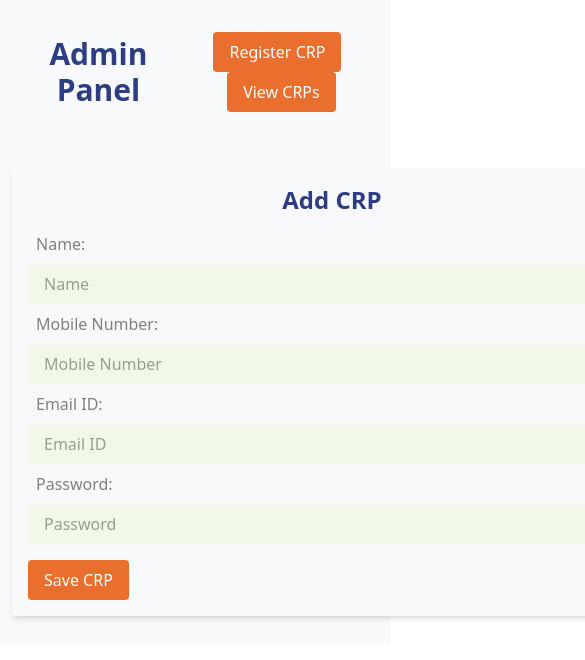
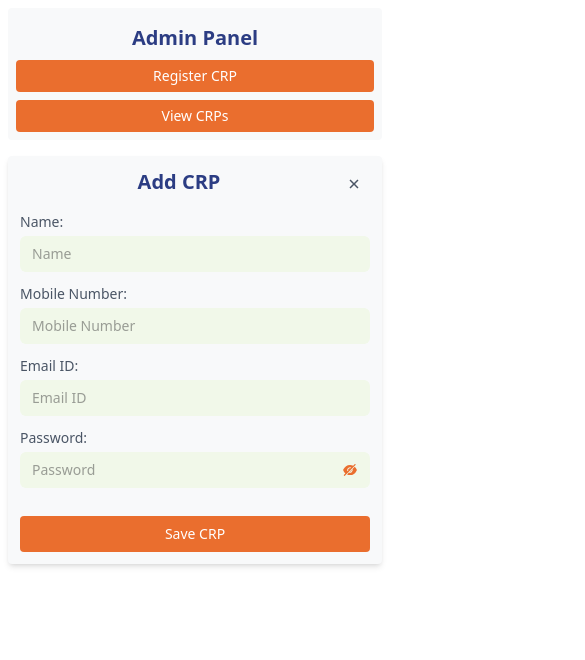
Before and after one commit to Chaitali1210/bachatGat, a React (Vite) app: page /admin in a window 390 px wide. Both pictures are taken after a click on the button "Register CRP". Shown: the top 660 px of the page, 585 px wide, since content can reach past the window. Built offline with nearby package versions, Linux system fonts and the light colour scheme.

Commit message:
changes in css and responsive

```diff
--- a/src/components/AdminPanel.jsx
+++ b/src/components/AdminPanel.jsx
@@ -1,4 +1,4 @@
-import React, { useState } from 'react';
+import React, { useState, useEffect } from 'react';
 import { IoCloseSharp } from "react-icons/io5";
 import { RiDeleteBinLine } from "react-icons/ri";
 import { FaRegEdit } from "react-icons/fa";
@@ -13,11 +13,18 @@ const AdminPanel = () => {
         email: '',
         password: '',
     });
-    const [showCRPList, setShowCRPList] = useState(false);
+    const [showCRPList, setShowCRPList] = useState(true);
     const [passwordError, setPasswordError] = useState('');
     const [mobileError, setMobileError] = useState('');
     const [showPassword, setShowPassword] = useState(false); // Toggle visibility
     const [editingIndex, setEditingIndex] = useState(null);
+
+    useEffect(() => {
+        const storedCRPList = localStorage.getItem('crpList');
+        if (storedCRPList) {
+            setCRPList(JSON.parse(storedCRPList));
+        }
+    }, []);
 
     const handleInputChange = (e) => {
         const { name, value } = e.target;
@@ -52,7 +59,7 @@ const AdminPanel = () => {
             return;
         }
 
-        if (crpDetails.mobile.length !== 10 ){
+        if (crpDetails.mobile.length !== 10) {
             alert('Mobile number must be exactly 10 digits.');
             return;
         }
@@ -105,106 +112,147 @@ const AdminPanel = () => {
     const closeCRPList = () => {
         setShowCRPList(false);
     };
+    const closeAddCRP = () => {
+        setShowAddCRPForm(false);
+    };
 
     return (
-        <div className='bg-[#F8F9FA] p-3'>
-            <div className='flex justify-between items-center mb-9'>
-                <h1 className="text-3xl font-bold text-center m-6 text-[#2C3D83]">Admin Panel</h1>
-                <div className="mb-4 text-center m-4">
+        <div className="p-2 md:p-3 max-w-7xl mx-auto">
+            {/* Header Section */}
+            <div className="flex flex-col sm:flex-row justify-between items-center mb-4 sm:mb-9 bg-[#F8F9FA] p-2 sm:p-4 rounded">
+                <h1 className="text-xl sm:text-2xl md:text-3xl font-bold text-center my-2 sm:m-6 text-[#2C3D83]">
+                    Admin Panel
+                </h1>
+                <div className="flex flex-col sm:flex-row gap-2 sm:gap-4 w-full sm:w-auto">
                     <button
                         onClick={() => setShowAddCRPForm(true)}
-                        className="bg-[#EA6E2E] text-white px-4 py-2 rounded mr-2"
+                        className="bg-[#EA6E2E] text-white px-3 py-1.5 sm:px-4 sm:py-2 rounded text-sm sm:text-base w-full sm:w-auto"
                     >
                         Register CRP
                     </button>
                     <button
                         onClick={loadCRPList}
-                        className="bg-[#EA6E2E] text-white px-4 py-2 rounded"
+                        className="bg-[#EA6E2E] text-white px-3 py-1.5 sm:px-4 sm:py-2 rounded text-sm sm:text-base w-full sm:w-auto"
                     >
                         View CRPs
                     </button>
                 </div>
             </div>
 
+            {/* Add/Edit CRP Form */}
             {showAddCRPForm && (
-                <div className="bg-[#F8F9FA] p-4 mb-4 rounded shadow-md w-160 mx-auto">
-                    <h2 className="text-2xl font-semibold mb-4 text-[#2C3D83] text-center">{editingIndex !== null ? 'Edit CRP' : 'Add CRP'}</h2>
-                    <label htmlFor="name" className='text-[gray] ml-2 '>Name:</label>
+                <div className="bg-[#F8F9FA] p-3 sm:p-4 mb-4 rounded shadow-md w-full max-w-2xl mx-auto">
+                    <div className="relative">
+                        <h2 className="text-xl sm:text-2xl font-semibold mb-4 text-[#2C3D83] text-center pr-8">
+                            {editingIndex !== null ? 'Edit CRP' : 'Add CRP'}
+                        </h2>
+                        <IoCloseSharp
+                            onClick={closeAddCRP}
+                            className="absolute top-2 right-2 text-gray-600 hover:text-red-500 transition-all duration-300 cursor-pointer"
+                        />
+                    </div>
+
+                    <div className="space-y-3">
+                        {/* Form Fields */}
+                        <div>
+                            <label htmlFor="name" className="text-gray-600 text-sm block mb-1">Name:</label>
                             <input
                                 type="text"
                                 name="name"
                                 placeholder="Name"
                                 value={crpDetails.name}
                                 onChange={handleInputChange}
-                        className="border-[#A5D6A7] text-[#424242] bg-[#F1F8E9] px-4 py-2 mb-2 w-full rounded-md mt-2"
+                                className="text-[#424242] bg-[#F1F8E9] px-3 py-2 w-full rounded-md text-sm sm:text-base"
                             />
-                    <label htmlFor="mobile"  className='text-[gray] ml-2 '>Mobile Number:</label>
+                        </div>
+
+                        <div>
+                            <label htmlFor="mobile" className="text-gray-600 text-sm block mb-1">Mobile Number:</label>
                             <input
                                 type="number"
                                 name="mobile"
-                        class="no-spinner"
                                 placeholder="Mobile Number"
                                 value={crpDetails.mobile}
                                 onChange={handleInputChange}
-                        className="border-[#A5D6A7] text-[#424242] bg-[#F1F8E9] px-4 py-2 mb-2 w-full rounded-md mt-2"
+                                className="text-[#424242] bg-[#F1F8E9] px-3 py-2 w-full rounded-md text-sm sm:text-base"
                             />
-                    {mobileError && <p className="text-red-500 text-sm">{mobileError}</p>}
-                    <label htmlFor="email"  className='text-[gray] ml-2'>Email ID:</label>
+                            {mobileError && <p className="text-red-500 text-xs mt-1">{mobileError}</p>}
+                        </div>
+
+                        <div>
+                            <label htmlFor="email" className="text-gray-600 text-sm block mb-1">Email ID:</label>
                             <input
                                 type="email"
                                 name="email"
                                 placeholder="Email ID"
                                 value={crpDetails.email}
                                 onChange={handleInputChange}
-                        className="border-[#A5D6A7] text-[#424242] bg-[#F1F8E9] px-4 py-2 mb-2 w-full rounded-md mt-2 mt-2"
+                                className=" text-[#424242] bg-[#F1F8E9] px-3 py-2 w-full rounded-md text-sm sm:text-base"
                             />
+                        </div>
+
+                        <div>
+                            <label htmlFor="password" className="text-gray-600 text-sm block mb-1">Password:</label>
                             <div className="relative">
-                        <label htmlFor="password"  className='text-[gray] ml-2 '>Password:</label>
                                 <input
                                     type={showPassword ? "text" : "password"}
                                     name="password"
                                     placeholder="Password"
                                     value={crpDetails.password}
                                     onChange={handleInputChange}
-                            className="border-[#A5D6A7] text-[#424242] bg-[#F1F8E9] px-4 py-2 mb-2 w-full rounded-md mt-2"
+                                    className="text-[#424242] bg-[#F1F8E9] px-3 py-2 w-full rounded-md text-sm sm:text-base"
                                 />
                                 <div
-                            className="absolute right-2 top-11 cursor-pointer"
+                                    className="absolute right-3 top-1/2 -translate-y-1/2 cursor-pointer"
                                     onClick={() => setShowPassword(!showPassword)}
                                 >
-                            {showPassword ? <AiFillEye /> : <AiFillEyeInvisible />}
+                                    {showPassword ? <AiFillEye  color="#EA6E2E" /> : <AiFillEyeInvisible  color="#EA6E2E" />}
                                 </div>
                             </div>
-                    {passwordError && <p className="text-red-500 text-sm">{passwordError}</p>}
+                            {passwordError && <p className="text-red-500 text-xs mt-1">{passwordError}</p>}
+                        </div>
+
                         <button
                             onClick={handleAddCRP}
-                        className="bg-[#EA6E2E] text-[white] px-4 py-2 rounded mt-2"
+                            className="bg-[#EA6E2E] text-white px-4 py-2 rounded mt-4 text-center w-full text-sm sm:text-base"
                         >
                             {editingIndex !== null ? 'Update CRP' : 'Save CRP'}
                         </button>
                     </div>
+                </div>
             )}
+
+            {/* CRP List */}
             {showCRPList && crpList.length > 0 && (
-                <div className="border p-4 rounded shadow-md" style={{ backgroundColor: '', color: 'white' }}>
-                    <div className="flex justify-between items-center mb-4 px-4">
-                        <h2 className="text-3xl font-semibold text-[#2C3D83]">Existing CRPs</h2>
+                <div className=" p-3 sm:p-4 rounded shadow-[0px_0px_10px_1px_rgba(0,_0,_0,_0.1)] bg-white">
+                    <div className="flex justify-between items-center mb-4 px-2 sm:px-4">
+                        <h2 className="text-xl sm:text-2xl md:text-3xl font-semibold text-[#2C3D83]">Existing CRPs</h2>
                         <IoCloseSharp
                             onClick={closeCRPList}
                             className="text-gray-600 hover:text-red-500 transition-all duration-300 cursor-pointer"
                         />
                     </div>
-                    <div className="grid grid-cols-2 gap-4">
+                    <div className="grid grid-cols-1 sm:grid-cols-2 gap-3 sm:gap-4">
                         {crpList.slice(0, 10).map((crp, index) => (
-                            <div key={index} className="p-4 rounded shadow-md flex justify-between" style={{ backgroundColor: '#EA6E2E' }}>
-                                <div>
-                                    <p className="font-semibold">Name: {crp.name}</p>
-                                    <p>Mobile: {crp.mobile}</p>
-                                    <p>Email ID: {crp.email}</p>
+                            <div key={index} className="p-3 sm:p-4 rounded shadow-md flex flex-col sm:flex-row justify-between bg-[#EA6E2E] text-white">
+                                <div className="space-y-1">
+                                    <p className="font-semibold text-sm sm:text-base">Name: {crp.name}</p>
+                                    <p className="text-sm sm:text-base">Mobile: {crp.mobile}</p>
+                                    <p className="text-sm sm:text-base">Email ID: {crp.email}</p>
                                 </div>
-                                <div className="flex mt-2 gap-4">
-                                    <FaRegEdit size={25} color='#2C3D83' onClick={() => handleEditCRP(index)} className="cursor-pointer"></FaRegEdit>
-                                    <RiDeleteBinLine size={26} color='#2C3D83' onClick={() => handleDeleteCRP(index)} className="cursor-pointer">
-                                    </RiDeleteBinLine>
+                                <div className="flex justify-end sm:flex-col gap-4 mt-2 sm:mt-0">
+                                    <FaRegEdit
+                                        size={20}
+                                        color='#2C3D83'
+                                        onClick={() => handleEditCRP(index)}
+                                        className="cursor-pointer"
+                                    />
+                                    <RiDeleteBinLine
+                                        size={20}
+                                        color='#2C3D83'
+                                        onClick={() => handleDeleteCRP(index)}
+                                        className="cursor-pointer"
+                                    />
                                 </div>
                             </div>
                         ))}
```
Also changed, not shown: src/index.css (line endings or trailing spaces). Lines whose indentation alone changed are shown as unchanged.
